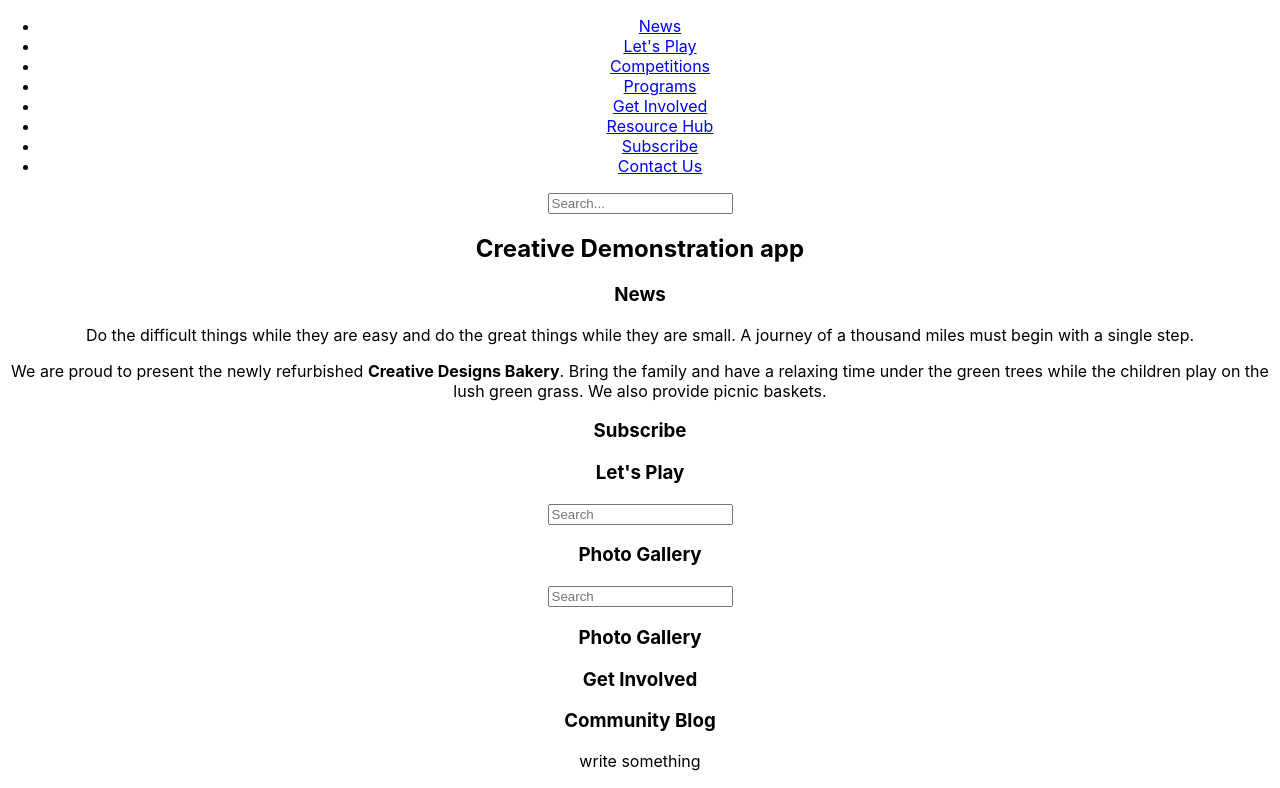
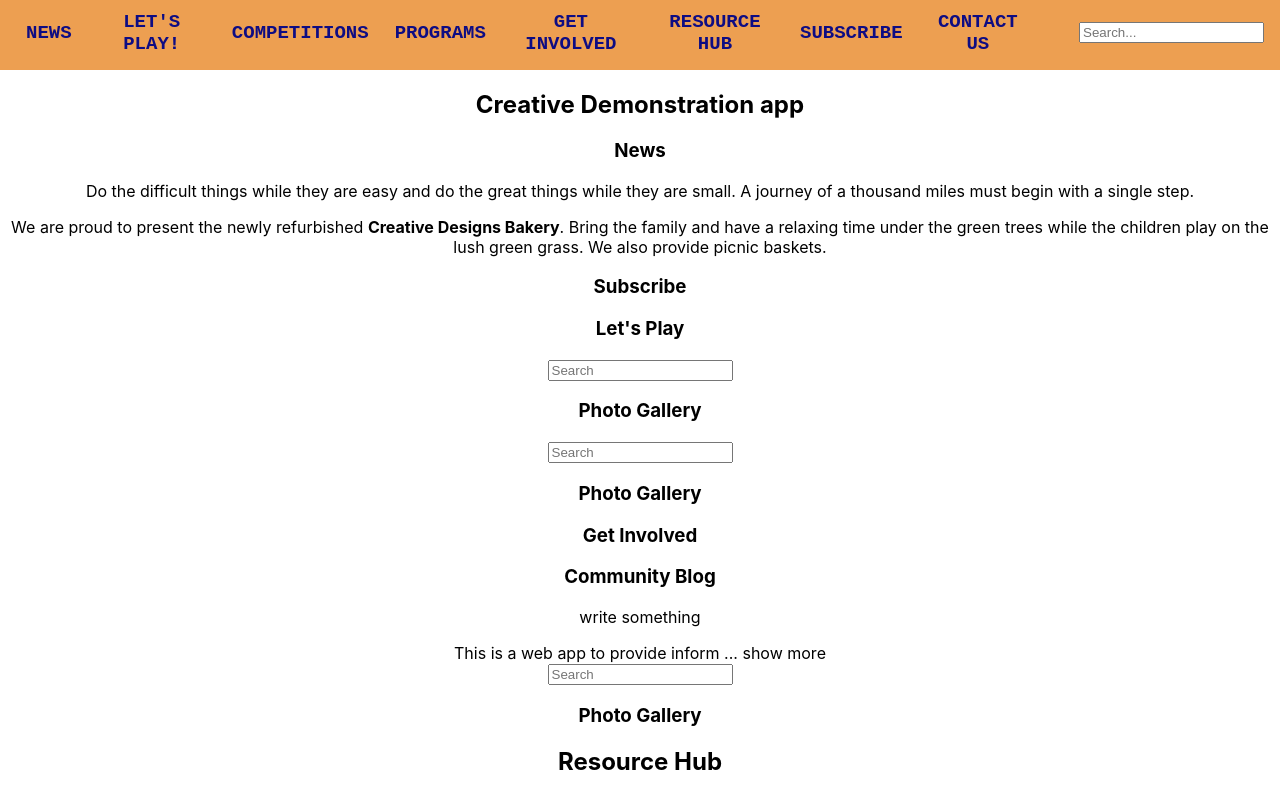
Before and after one commit to acidsafari/fs-basket-app, a React (Create React App) app: page / in a window 1280 px wide. Shown: the top 788 px of the page. Built offline with nearby package versions, Linux system fonts and the light colour scheme.

Commit message:
NavBar styling part 1

```diff
--- a/package.json
+++ b/package.json
@@ -6,8 +6,12 @@
     "@testing-library/jest-dom": "^5.17.0",
     "@testing-library/react": "^13.4.0",
     "@testing-library/user-event": "^13.5.0",
+    "bootstrap": "^5.3.3",
     "react": "^18.2.0",
+    "react-bootstrap": "^2.10.2",
     "react-dom": "^18.2.0",
+    "react-icons": "^5.0.1",
+    "react-router-dom": "^6.22.3",
     "react-scripts": "5.0.1",
     "web-vitals": "^2.1.4"
   },
--- /dev/null
+++ b/src/Components/Navigation/Navigation.css
@@ -0,0 +1,105 @@
+/* || navigation layout */
+
+* {
+    box-sizing: border-box;
+}
+
+body {
+    margin: 0;
+}
+
+.Navigation {
+    color: #0e0c83;
+    background-color: rgb(237, 159, 81);
+    width: 100%;
+    height: 70px;
+    display: flex;
+    justify-content: space-between;
+    align-items: center;
+    gap: 2rem;
+    padding: 0 1rem;
+    margin-bottom: 10px;
+    text-align: center;
+    font-family: 'Scribble Box', monospace;
+    /*
+    box-align: middle;
+    position: fixed;
+    top: 0;
+    z-index: 999;
+    flex-direction: row;
+    flex: 2;
+    */
+}
+
+ul.NavigationMenus {
+    padding: 10px;
+    margin: 0;
+    list-style: none;
+    display: flex;
+    align-items: center;
+    gap: 1rem;
+}
+
+ul.NavigationMenus li {
+    position: relative;
+    padding-bottom: 5px;
+    margin-right: 10px;
+}
+
+ul.NavigationMenus li a {
+    color: #0e0c83;
+    font-size: 19px;
+    font-weight: bold;
+    text-align: center;
+    text-transform: uppercase;
+    text-decoration: none;
+}
+
+
+
+.SearchBar {
+    align-items: center;
+    padding: 0;
+    position: relative;
+    padding-bottom: 5px;
+}
+
+
+
+ul.NavigationMenus li a:after {
+    content: "";
+    display: block;
+    position: absolute;
+    background: #fff;
+    height: 1px;
+    width: 0%;
+    bottom: 0;
+    transition: 0.3s;
+    margin: 0px auto;
+    left: 0;
+    right: 0;
+}
+
+ul.NavigationMenus li a:hover:after{
+    width: 100%;
+    transition: 0.3s;
+}
+
+.activeNavItem a:after{
+    content: "";
+    display: block;
+    position: absolute;
+    background: #fff;
+    height: 1px;
+    width: 100% !important;
+    bottom: 0;
+    transition: 0.3s;
+    margin: 0px auto;
+    left: 0;
+    right: 0;
+    color:hotpink !important;
+}
+
+li.activeNavItem a:after{
+    background: #f2f2f270!important;
+}
--- a/src/Components/Navigation/Navigation.js
+++ b/src/Components/Navigation/Navigation.js
@@ -1,11 +1,12 @@
 import React, { useState } from "react";
 import SearchBar from "./SearchBar.js";
+import "./Navigation.css";
 
 const Navigation = () => {
   const [selectedNavItem, setSelectedNavItem] = useState("welcome");
   const navItems = [
     { id: 1, title: "News", name: "News" },
-    { id: 2, title: "Let's Play", name: "LetsPlay" },
+    { id: 2, title: "Let's Play!", name: "LetsPlay" },
     { id: 3, title: "Competitions", name: "Competitions" },
     { id: 4, title: "Programs", name: "Programs" },
     { id: 5, title: "Get Involved", name: "GetInvolved" },
@@ -24,7 +25,7 @@ const Navigation = () => {
               onClick={() => setSelectedNavItem(item.name)}
               className={selectedNavItem === item.name ? `activeNavItem` : ""}
             >
-              <a href={`#${item.name}`}>{item.title}</a>
+              <a href={`/${item.name}`}>{item.title}</a>
             </li>
           );
         })}
```
Also changed, not shown: src/Components/Navigation/NavigationTest.js (added, +98 -0 lines), src/App.js (indentation only), src/Components/ResourceHub/ResourceHub.js (renamed from src/Components/ResourceHub.js/ResourceHub.js), src/Components/ResourceHub/Resources.js (renamed from src/Components/ResourceHub.js/Resources.js), src/Components/ResourceHub/Stats.js (renamed from src/Components/ResourceHub.js/Stats.js), 1 other file (tests, documents, lock files or other folders).
